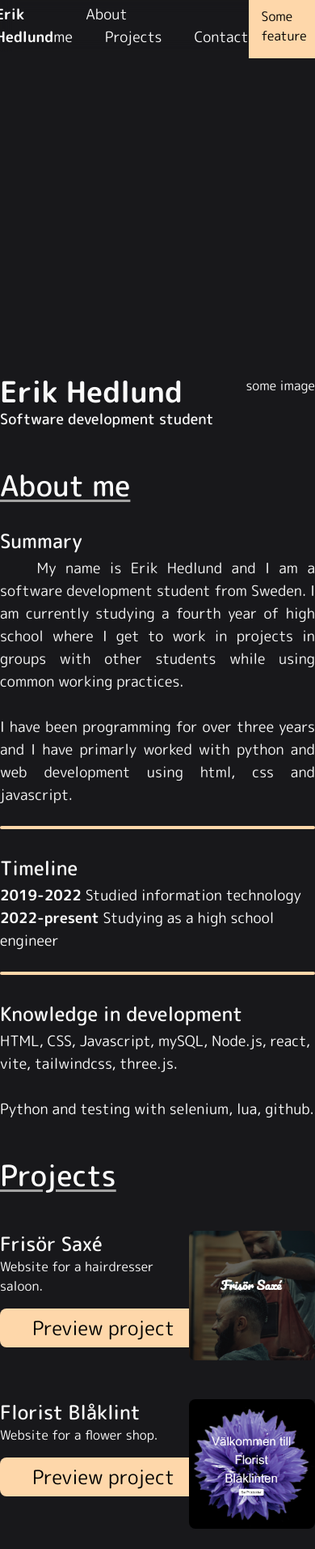
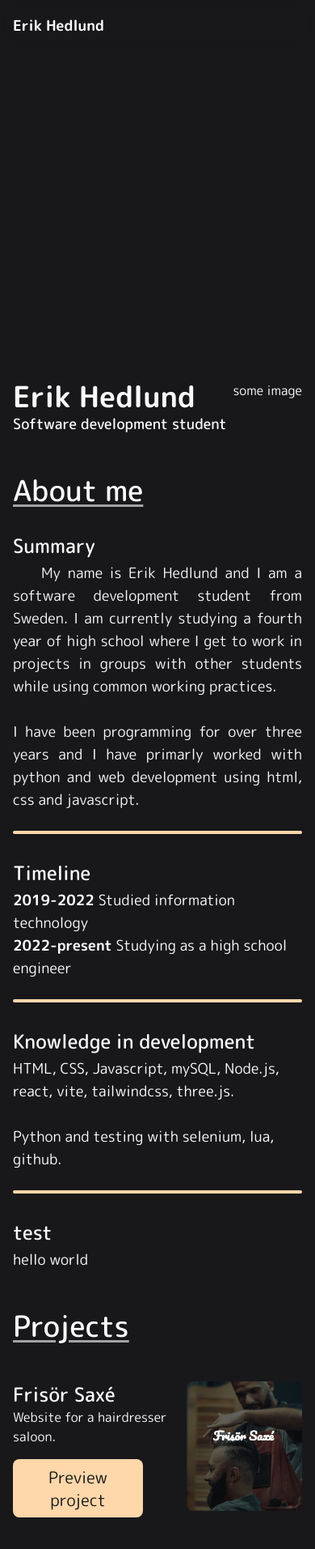
Before and after one commit to erihedDev/portfolio, a React (Vite) app in the folder project/: page / in a window 390 px wide. Shown: the top 1913 px of the page at 81% size. Built offline with nearby package versions, Linux system fonts and the light colour scheme; no server answers.

Commit message:
Responsivity updates

```diff
--- a/project/src/content.jsx
+++ b/project/src/content.jsx
@@ -12,7 +12,7 @@ import Model from './model'
 function Content() {
     return (
         <div className='flex justify-center w-full'>
-            <div className='w-[32rem] h-full mt-20 text-neutral-50'>
+            <div className='w-full sm:w-[32rem] h-full mt-20 text-neutral-50'>
                 <Model/>
                 <Introduction/>
                 <Aboutme/>
--- a/project/src/content_components/aboutme.jsx
+++ b/project/src/content_components/aboutme.jsx
@@ -2,8 +2,19 @@ import React from 'react'
 import '../index.css'
 
 function Aboutme() {
+    let Thingy = (props) => {
+        return (
+            <div>
+                {
+                    (props.title) ? <h3 className='mt-8 mb-1 text-2xl font-medium'>{props.title}</h3> : null
+                }
+                <p>{props.content}</p>
+            </div>
+        )
+    }
+    console.log(Thingy)
     return (
-        <div id='aboutme' className='text-lg'>
+        <div id='aboutme' className='text-lg mx-4 sm:mx-0'>
             <h2 className='text-4xl mt-12 underline underline-offset-4 decoration-neutral-400 font-medium'>About me</h2>
             <h3 className='mt-8 mb-1 text-2xl font-medium'>Summary</h3>
             <p className='text-neutral-100 text-justify'>&nbsp; &nbsp;  My name is Erik Hedlund and I am a software development student from Sweden. I am currently studying a fourth year of high school where I get to work in projects in groups with other students while using common working practices. <br/> <br/> I have been programming for over three years and I have primarly worked with python and web development using html, css and javascript.</p>
@@ -14,6 +25,9 @@ function Aboutme() {
             <div className='h-1 w-full bg-orange-200 rounded-sm mt-6'></div>
             <h3 className='mt-8 mb-1 text-2xl font-medium'>Knowledge in development</h3>
             <p>HTML, CSS, Javascript, mySQL, Node.js, react, vite, tailwindcss, three.js. <br/><br/> Python and testing with selenium, lua, github.</p>
+            <div className='h-1 w-full bg-orange-200 rounded-sm mt-6'></div>
+
+            <Thingy title="test" content="hello world" />
         </div>
     )
 }
--- a/project/src/content_components/contact.jsx
+++ b/project/src/content_components/contact.jsx
@@ -7,7 +7,7 @@ import { faEnvelope, faPhone } from '@fortawesome/free-solid-svg-icons'
 
 function Contact() {
     return (
-        <div id='contact'>
+        <div id='contact' className='mx-4 sm:mx-0'>
             <h2 className='text-4xl mt-12 underline underline-offset-6 decoration-neutral-400 font-medium'>Contact</h2>
             <div className='flex flex-col items-start mt-6'>
                 <a href={'https://github.com/erihedDev'} className='mt-1 text-xl text-orange-200 p-2 rounded-md hover:bg-orange-300 hover:bg-opacity-40 duration-150'><FontAwesomeIcon icon={faGithub}/>&nbsp; erihedDev</a>
--- a/project/src/content_components/epitome.jsx
+++ b/project/src/content_components/epitome.jsx
@@ -3,7 +3,7 @@ import '../index.css'
 
 function Epitome() {
     return (
-        <div>
+        <div className='mx-4 sm:mx-0'>
             <h2 className='text-4xl mt-12 underline underline-offset-4 decoration-neutral-400 font-bold'>Epitome</h2>
             <div className='flex flex-col items-start mt-6'>
                 <p className='text-justify'>This portfolio was a project to learn about new methods beyond standard html, css and javascript that are used in creating web applications. <br/><br/> The main tools and libraries used to create this website are react, vite, tailwind css and three js. <br/><br/></p>
--- a/project/src/content_components/introduction.jsx
+++ b/project/src/content_components/introduction.jsx
@@ -3,7 +3,7 @@ import '../index.css'
 
 function Introduction() {
     return (
-        <div className='flex justify-between'>
+        <div className='flex justify-between  mx-4 sm:mx-0'>
             <div>
                 <h2 className='text-4xl font-bold'>Erik Hedlund</h2>
                 <p className='text-lg font-medium'>Software development student</p>
--- a/project/src/content_components/projects.jsx
+++ b/project/src/content_components/projects.jsx
@@ -3,13 +3,13 @@ import '../index.css'
 
 function Projects() {
     return (
-        <div id='projects'>
+        <div id='projects' className='mx-4 sm:mx-0'>
             <h2 className='text-4xl mt-12 underline underline-offset-4 decoration-neutral-400 font-medium'>Projects</h2>
             <div className='flex items-center w-full h-40 mt-12'>
                 <div className='flex flex-col w-3/5 h-full'>
                     <p className='text-2xl font-medium'>Frisör Saxé</p>
                     <p>Website for a hairdresser saloon.</p>
-                    <a href={'https://ntig-uppsala.github.io/Frisor-Saxe/personal.html'} className='text-2xl w-64 flex justify-center mt-4 mb-12 p-2 bg-orange-200 rounded-lg hover:bg-orange-300 duration-150 text-black'>Preview project</a>
+                    <a href={'https://ntig-uppsala.github.io/Frisor-Saxe/personal.html'} className='text-xl sm:text-2xl text-center w-3/4 sm:w-64 flex justify-center mt-4 mb-12 p-2 bg-orange-200 rounded-lg hover:bg-orange-300 duration-150 text-neutral-900'>Preview project</a>
                 </div>
                 <img src='/images/frisorsaxe.png' alt='image of project for Frisör Saxé' className='w-2/5 h-40 object-cover rounded-lg'></img>
             </div>
@@ -17,7 +17,7 @@ function Projects() {
                 <div className='flex flex-col w-3/5 h-full'>
                     <p className='text-2xl font-medium'>Florist Blåklint</p>
                     <p>Website for a flower shop.</p>
-                    <a href={'https://ntig-uppsala.github.io/florist-blaklinten/'} className='text-2xl w-64 flex justify-center mt-4 mb-12 p-2 bg-orange-200 rounded-lg hover:bg-orange-300 duration-150 text-black'>Preview project</a>
+                    <a href={'https://ntig-uppsala.github.io/florist-blaklinten/'} className='text-xl sm:text-2xl text-center w-3/4 sm:w-64 flex justify-center mt-4 mb-12 p-2 bg-orange-200 rounded-lg hover:bg-orange-300 duration-150 text-neutral-900'>Preview project</a>
                 </div>
                 <img src='/images/floristblaklint.png' alt='image of project for Florist Blåklint' className='w-2/5 h-40 object-cover rounded-lg'></img>
             </div>
--- a/project/src/footer.jsx
+++ b/project/src/footer.jsx
@@ -3,8 +3,8 @@ import './index.css'
 
 function Footer() {
     return (
-        <footer className='flex justify-center items-center h-20'>
-            <p className='text-neutral-400'>Copyright &copy; <script>document.write(new Date().getFullYear())</script> Erik Hedlund. All Rights Reserved.</p>
+        <footer className='flex justify-center items-center h-20 mx-4 sm:mx-0 text-center'>
+            <p className='text-neutral-400'>Copyright &copy; {new Date().getFullYear()} Erik Hedlund. All Rights Reserved.</p>
         </footer>
     )
 }
--- a/project/src/header.jsx
+++ b/project/src/header.jsx
@@ -6,17 +6,17 @@ function Header() {
 
   return (
     <nav className='w-full flex justify-center fixed backdrop-blur z-1'>
-      <div className='h-16 w-[48rem] flex justify-between items-center text-neutral-50'>
+      <div className='h-16 mx-4 w-full md:w-[48rem] flex justify-between items-center text-neutral-50'>
         <div className='flex text-lg'>
           <h1 className='font-bold'><a href={'/'}>Erik Hedlund</a></h1>
-          <div className='text-neutral-100'>
+          <div className='text-neutral-100 hidden md:block'>
             <Link to='aboutme' spy={true} smooth={true} offset={-80} duration={500} className='ml-10 hover:underline cursor-pointer'>About me</Link>
             <Link to='projects' spy={true} smooth={true} offset={-80} duration={500} className='ml-10 hover:underline cursor-pointer'>Projects</Link>
             <Link to='contact' spy={true} smooth={true} offset={-80} duration={500} className='ml-10 hover:underline cursor-pointer'>Contact</Link>
           </div>
         </div>
-        <div className='bg-orange-200 text-black p-4'>
-          <p>Some feature</p>
+        <div>
+          {/* <a className='bg-orange-200 text-black p-4 rounded-md  hover:bg-orange-300 duration-150' href='https://github.com/erihedDev/portfolio'>Source</a> */}
         </div>
       </div>
     </nav>
--- a/project/src/model.jsx
+++ b/project/src/model.jsx
@@ -11,8 +11,8 @@ function Model() {
     useEffect(() => {
         const scene = new THREE.Scene()
 
-        const width = $("#model").parent().width()
-        const height = $("#model").parent().height()
+        let width = $("#model").parent().width()
+        let height = width
 
         const camera = new THREE.PerspectiveCamera(
             50,
@@ -63,6 +63,15 @@ function Model() {
                 model.scene.rotation.y += 0.01
             }
 
+            if ($("#model").parent().width() !== width) {
+                width = $("#model").parent().width()
+                height = width
+                renderer.setSize(width, height)
+            }
+
+            camera.width = width
+            camera.height = height
+
             controls.update()
             renderer.render(scene, camera)
             window.requestAnimationFrame(animate)
@@ -72,7 +81,7 @@ function Model() {
     })
 
     return (
-        <div className='w-full h-96'>
+        <div className='aspect-square max-w-[500px]'>
             <canvas id='model'/>
         </div>
     )
```
